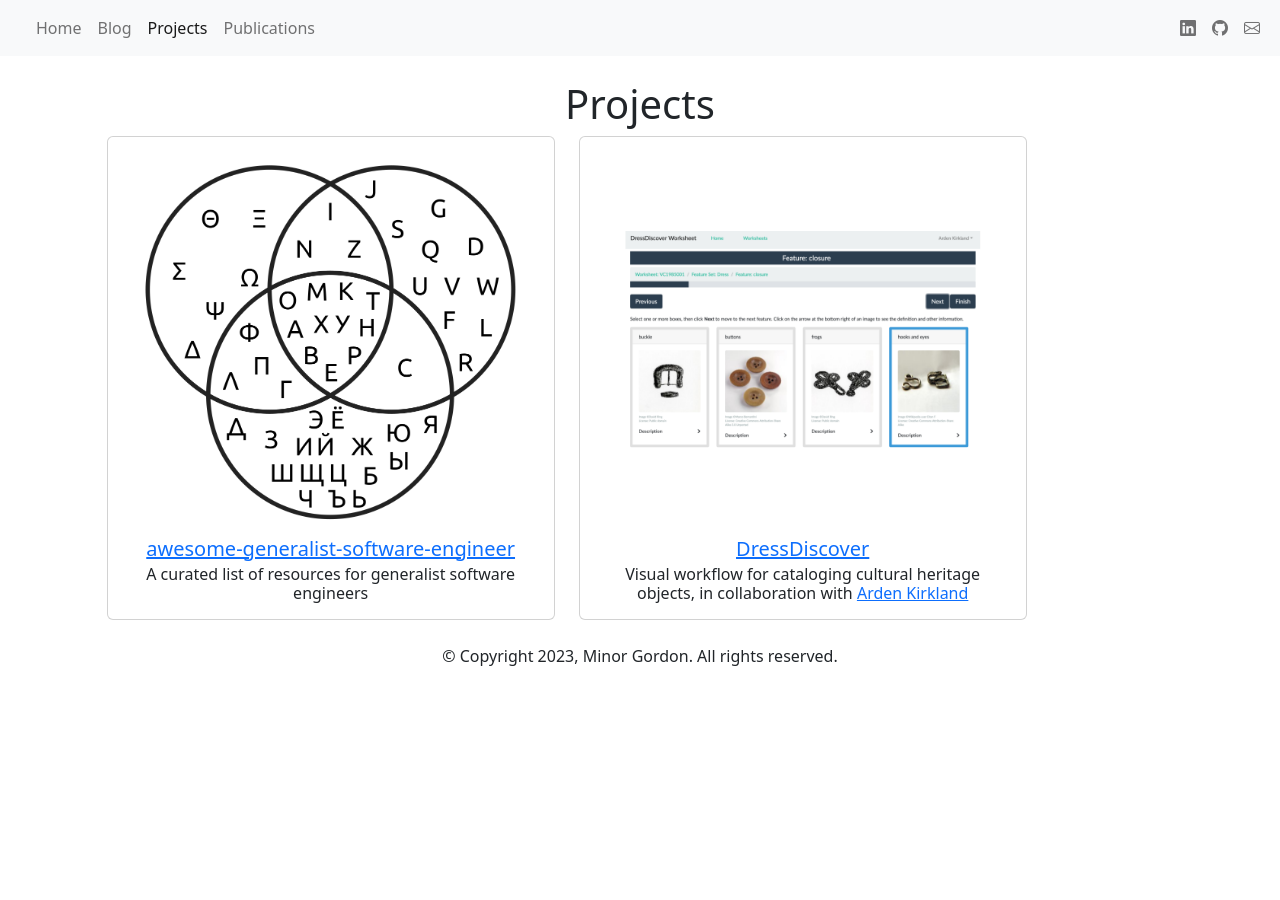
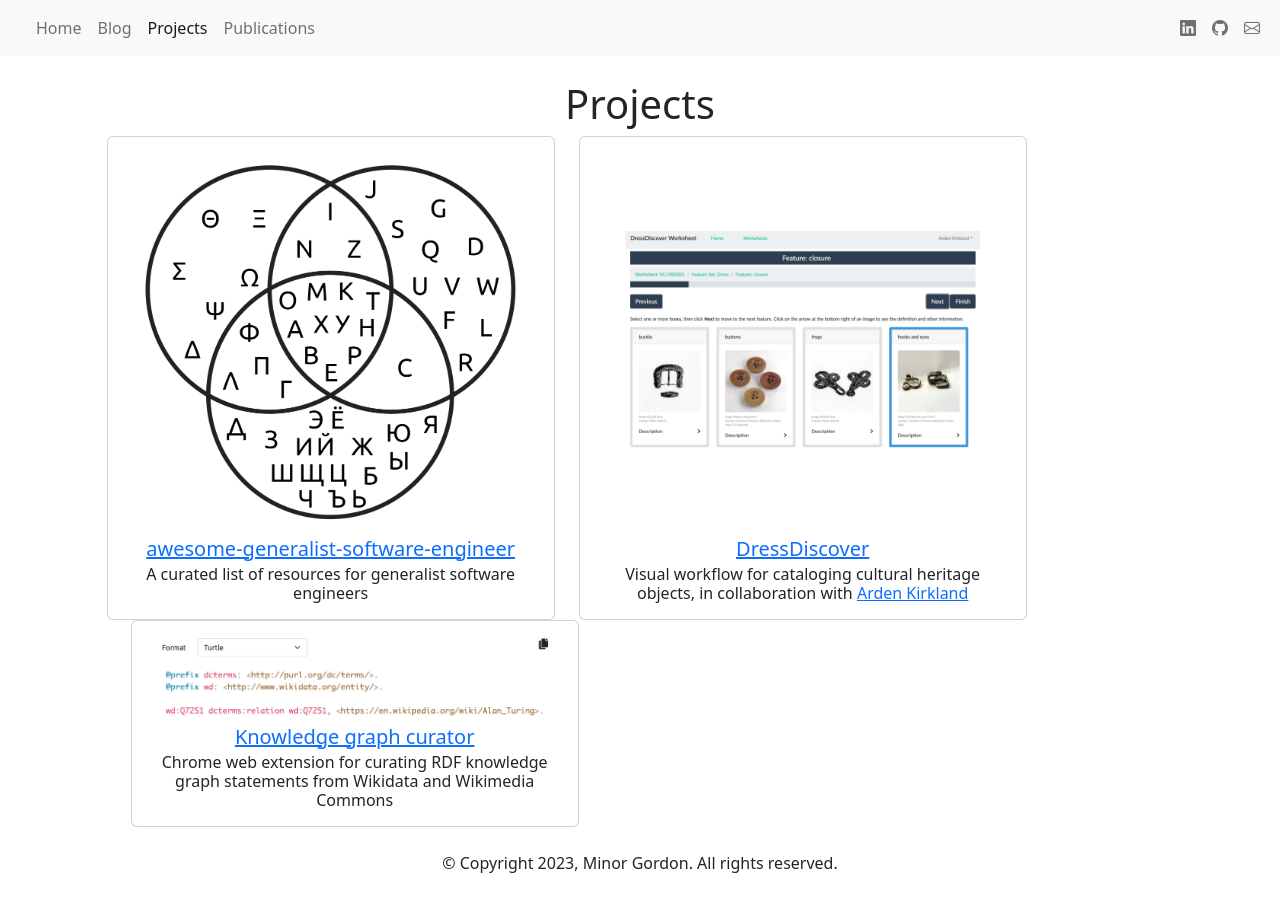
Before and after one commit to minorg/minorgordon.net, a Jekyll site: the page built from projects.html, in a window 1280 px wide. Built offline with Jekyll 4.4.1, drawn with Linux system fonts in a browser that asks for light colours; nearby versions of some CDN libraries.

Commit message:
add knowledge-graph-curator project

```diff
--- a/projects.html
+++ b/projects.html
@@ -22,5 +22,12 @@ title: Projects
             subtitle="Visual workflow for cataloging cultural heritage objects, in collaboration with <a href=\"https://www.ardenkirkland.com\">Arden Kirkland</a>"
             title="DressDiscover"
         %}
+        {% include project-card.html
+        class="ms-4"
+        href="https://github.com/minorg/knowledge-graph-curator"
+        img_src="/img/knowledge-graph-curator.png"
+        subtitle="Chrome web extension for curating RDF knowledge graph statements from Wikidata and Wikimedia Commons"
+        title="Knowledge graph curator"
+        %}
     </div>
 </div>
```
Also changed, not shown: img/knowledge-graph-curator.png (added).
